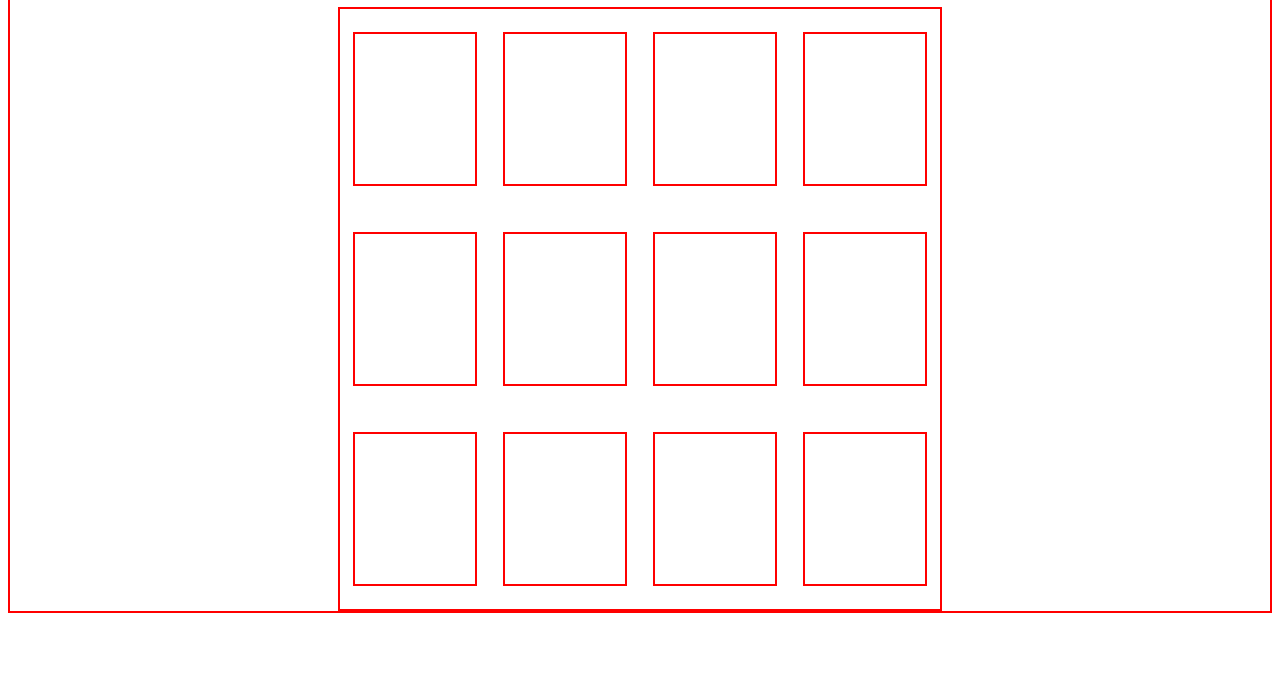
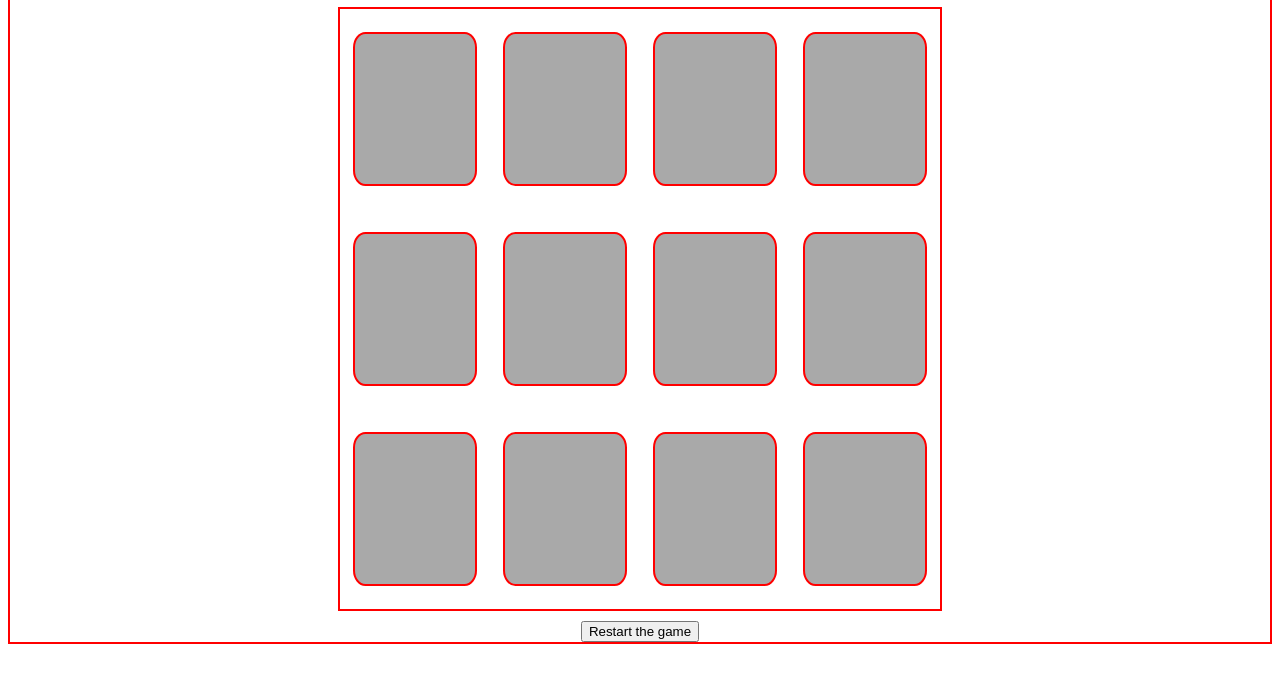
Before and after one commit to C7-alhajjkhalid/MERAKI_Academy_Project_1, a plain HTML site: page index.html in a window 1280 px wide. Shown: the part 97-780 px from the top of the page. Drawn offline with Linux system fonts and the light colour scheme.

Commit message:
Added a refresh button and fixed minor issues

```diff
--- a/index.html
+++ b/index.html
@@ -13,6 +13,7 @@
         <h1>Welcome to Pink Floyd Memory Card Game</h1>
       </div>
       <div id="playArea"></div>
+      <button id="restartBtn">Restart the game</button>
     </main>
 
     <script src="main.js"></script>
--- a/main.js
+++ b/main.js
@@ -4,27 +4,27 @@ const option = document.createElement("div");
 const dataBase = [
   {
     id: 1,
-    src: "https://images.jpost.com/image/upload/f_auto,fl_lossy/t_JM_ArticleMainImageFaceDetect/442543",
+    src: "https://images2.imgbox.com/a5/98/gq9g8uJC_o.jpg",
   },
   {
     id: 2,
-    src: "https://www.themoviedb.org/t/p/w500/n1KOcuMSdNHY0pewz6fEWl6zHYD.jpg",
+    src: "https://images2.imgbox.com/22/4d/44q0aFBi_o.jpg",
   },
   {
     id: 3,
-    src: "https://static.wikia.nocookie.net/pinkfloyd/images/f/ff/Syd.jpg/revision/latest/scale-to-width-down/220?cb=20161023183805",
+    src: "https://images2.imgbox.com/4f/23/RYOpxvBY_o.jpg",
   },
   {
     id: 4,
-    src: "https://static.wikia.nocookie.net/electronicmusic/images/0/0d/Richard_Wright.jpeg",
+    src: "https://images2.imgbox.com/7f/79/G9LiQYCC_o.jpg",
   },
   {
     id: 5,
-    src: "https://static.wikia.nocookie.net/pinkfloyd/images/3/33/Nick_Mason.jpg/revision/latest?cb=20161023180844",
+    src: "https://images2.imgbox.com/04/57/KT0v3P9y_o.jpg",
   },
   {
     id: 6,
-    src: "https://upload.wikimedia.org/wikipedia/en/3/3b/Dark_Side_of_the_Moon.png",
+    src: "https://images2.imgbox.com/bf/d8/FjtbQ8ZN_o.jpg",
   },
 ];
 
@@ -40,11 +40,10 @@ const shuffle = (array) => {
   return array;
 };
 
-const shuffledDB1 = shuffle(dataBase);
-const shuffledDB2 = shuffle(dataBase);
+//shuffledDBFinal is an array that contains the database repeated twice and shuffled using the shuffle function that we created earlier
+const shuffledDBFinal = shuffle([...dataBase, ...dataBase]);
 
-const shuffledDBFinal = [...shuffledDB1, ...shuffledDB2];
-
+//Now we need to loop over the final shuffled array and display them in the #playArea grid that we created in html
 for (i = 0; i < shuffledDBFinal.length; i++) {
   const div = document.createElement("div");
   const img = document.createElement("img");
@@ -57,14 +56,25 @@ for (i = 0; i < shuffledDBFinal.length; i++) {
   div.style.height = "150px";
   div.style.width = "120px";
   div.style.border = "2px solid red";
+  div.style.borderRadius = "10%";
+
+  div.style.backgroundColor = "darkgray";
+
   img.style.display = "none";
+  img.style.borderRadius = "10%";
   div.append(img);
   place.append(div);
   div.addEventListener("click", (e) => {
     img.style.display = "inline";
     console.log(img.id);
+    console.log(e.target);
   });
 }
+
+const btn = document.querySelector("#restartBtn");
+btn.addEventListener("click", (e) => {
+  location.reload();
+});
 
 // for (i = 0; i < 12; i++) {
 //   const div = document.createElement("div");
```
